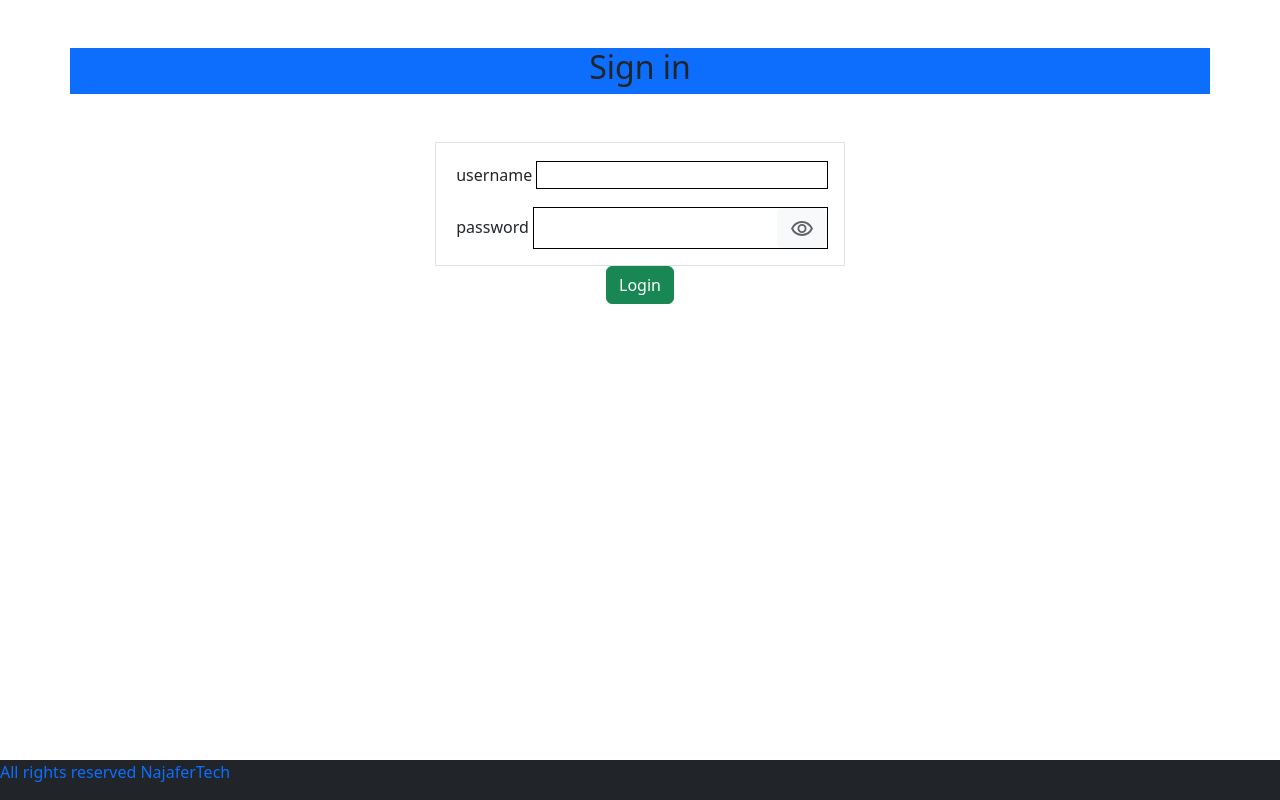
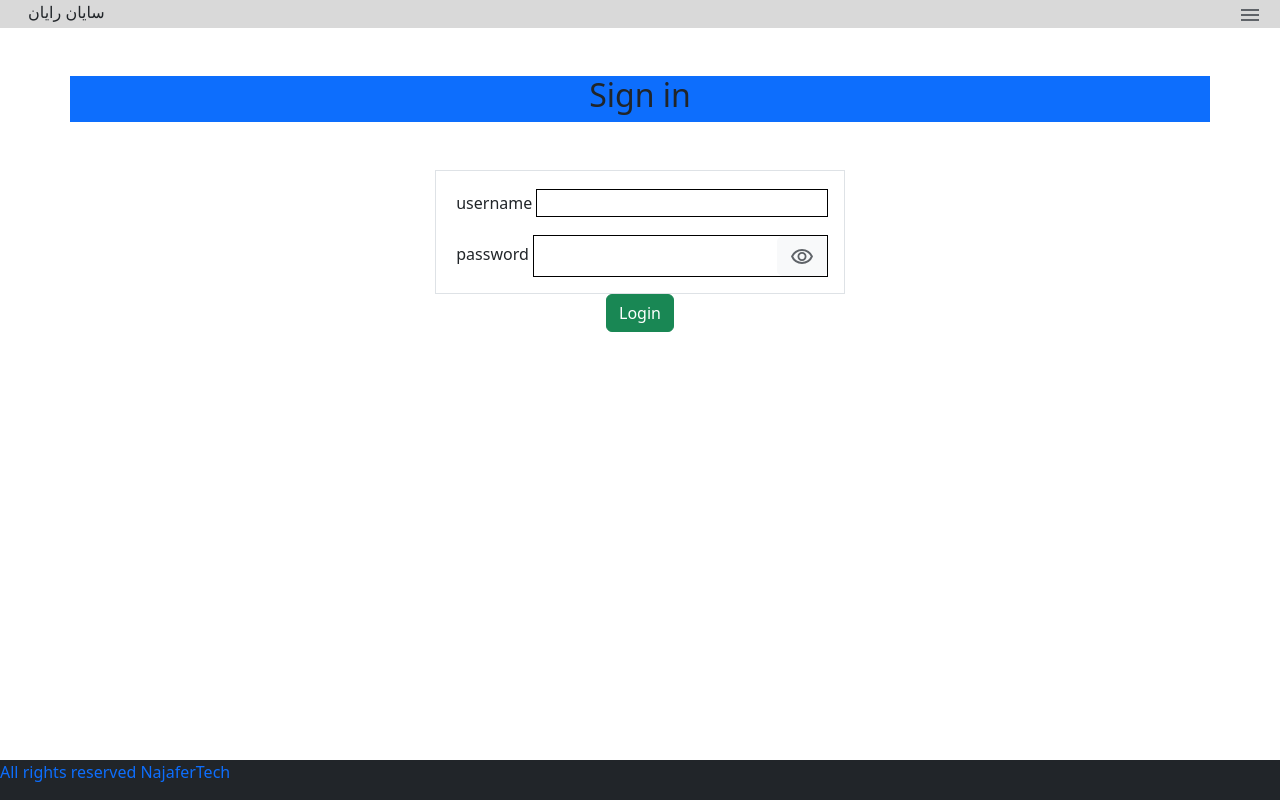
Before and after one commit to goofySunny/Task, an Angular app: page /signin in a window 1280 px wide. Built offline with nearby package versions, Linux system fonts and the light colour scheme.

Commit message:
added header to app root

```diff
--- a/src/app/app.component.html
+++ b/src/app/app.component.html
@@ -1,2 +1,3 @@
+<app-header></app-header>
 <router-outlet></router-outlet>
 <app-footer></app-footer>
--- a/src/app/app.component.ts
+++ b/src/app/app.component.ts
@@ -1,11 +1,12 @@
 import { Component } from '@angular/core';
 import { RouterOutlet } from '@angular/router';
 import { FooterComponent } from './pages/footer/footer.component';
+import { HeaderComponent } from './pages/header/header.component';
 
 @Component({
   selector: 'app-root',
   standalone: true,
-  imports: [RouterOutlet, FooterComponent],
+  imports: [RouterOutlet, FooterComponent, HeaderComponent],
   templateUrl: './app.component.html',
   styleUrl: './app.component.scss'
 })
```
